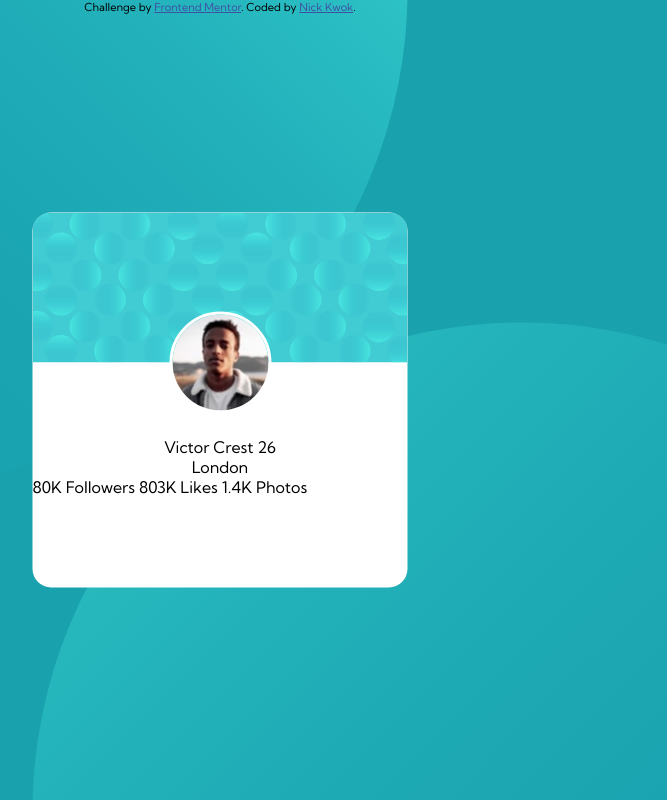
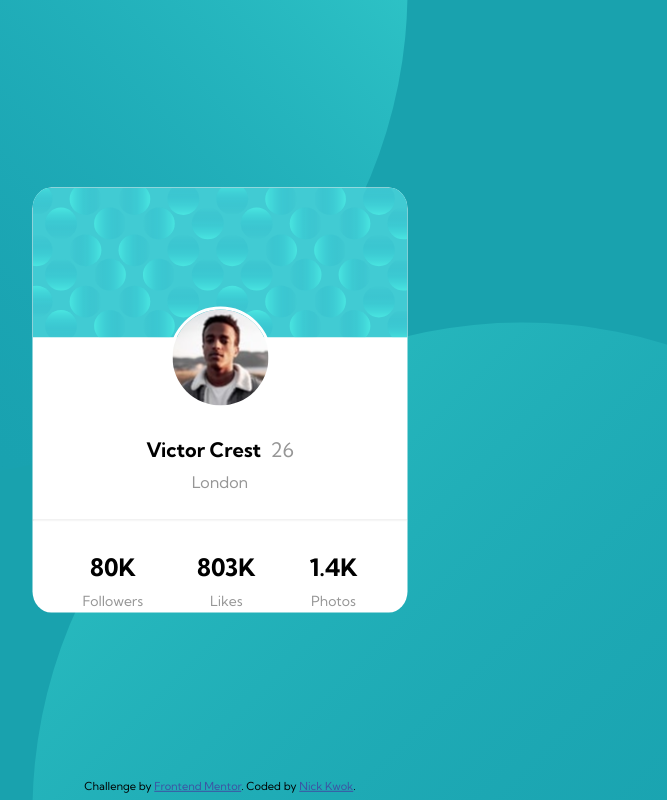
Before and after one commit to nwkwok/Frontend-Mentor-Challenges, a plain HTML site: page profile-card-component-main/index.html in a window 1280 px wide. Shown: the whole page, without its empty margins (420-1087 px from the left). Drawn offline with Linux system fonts and the light colour scheme; files whose address does not match are found by name.

Commit message:
finish styling card for desktop

```diff
--- a/profile-card-component-main/index.html
+++ b/profile-card-component-main/index.html
@@ -21,18 +21,23 @@
             <img class='card-content-image' src="images//image-victor.jpg"/>
 
           <div class="card-content-info">
-            Victor Crest <span>26 </span> <br>
-            <span>London</span>
+            <p class="card-content-info-name">Victor Crest <span class="card-content-info-age">26 </span></p>
+            <p class="card-content-info-city">London</p>
           </div>
+          <hr />
           <div class="card-content-social">
-            80K
-            Followers
-
-            803K
-            Likes
-
-            1.4K
-            Photos
+            <div class="card-content-social-description">
+              <h2>80K</h2>
+              <p class="card-content-social-type">Followers</p>
+            </div>
+            <div class="card-content-social-description">
+              <h2>803K</h2>
+            <p class="card-content-social-type">Likes</p>
+            </div>
+            <div class="card-content-social-description">
+              <h2>1.4K</h2>
+            <p class="card-content-social-type">Photos</p>
+            </div>
           </div>
 
         </div>
--- a/profile-card-component-main/styles.css
+++ b/profile-card-component-main/styles.css
@@ -37,7 +37,7 @@ html, body {
 .card-container {
     background-color: white;
     position: absolute;
-    height:375px;
+    height:425px;
     width: 375px;
     top: 50%;
     left: 50%;
@@ -63,13 +63,56 @@ html, body {
 
 .card-content-info {
     text-align: center;
-    padding-top: 70px;
+    padding-top: 75px;
 }
 
+.card-content-info-name {
+    font-weight: 700;
+    font-size: 20px;
+}
 
+.card-content-info-age {
+    font-weight: 400;
+    color:hsl(0, 0%, 59%);
+    margin-left: 5px;
+}
+
+.card-content-info-city {
+    color: hsl(0, 0%, 59%);
+    margin-top: -10px;
+}
+
+hr {
+    opacity: .25;
+    margin-top: 28px;
+}
+.card-content-social {
+    display: flex;
+    justify-content: space-between;
+    margin: 10px 50px;
+}
+
+.card-content-social-description {
+   display: inline-block;
+   text-align: center;
+}
+
+.card-content-social-type {
+    font-weight: 400;
+    font-size: 14px;
+    color: hsl(0, 0%, 59%);
+    margin-top: -10px;
+ }
 
 .attribution {
     font-size: 11px;
     text-align: center;
+    position: fixed;
+    bottom: 10px;
+    left: 50%;
+    transform: translate(-50%, 20%);
+    margin-left: auto;
+    margin-right: auto;
+
 }
 .attribution a { color: hsl(228, 45%, 44%); }
```
Also changed, not shown: README.md (deleted).
